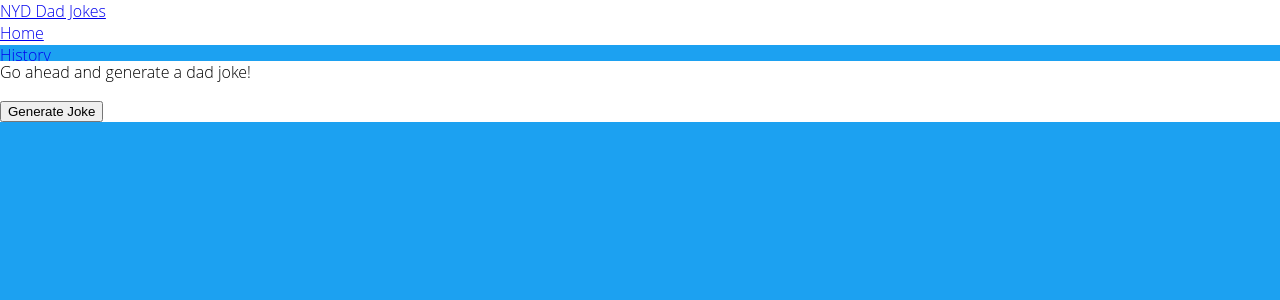
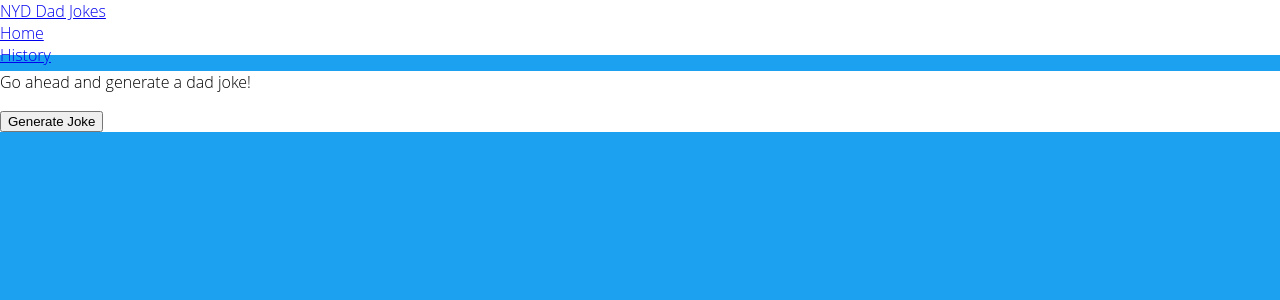
Before and after one commit to vangny/not-your-dads-dad-jokes, a React app: page / in a window 1280 px wide. Shown: the top 300 px of the page. Built offline with nearby package versions, Linux system fonts and the light colour scheme.

Commit message:
adjust navbar height

```diff
--- a/client/src/styles/main.css
+++ b/client/src/styles/main.css
@@ -10,7 +10,7 @@ body {
   width: 100vw;
   height: 100vh;
   display: grid;
-  grid-template-rows: 45px 1fr;
+  grid-template-rows: 55px 1fr;
   grid-template-areas: 'navbar'
                        'content';
 }
```
